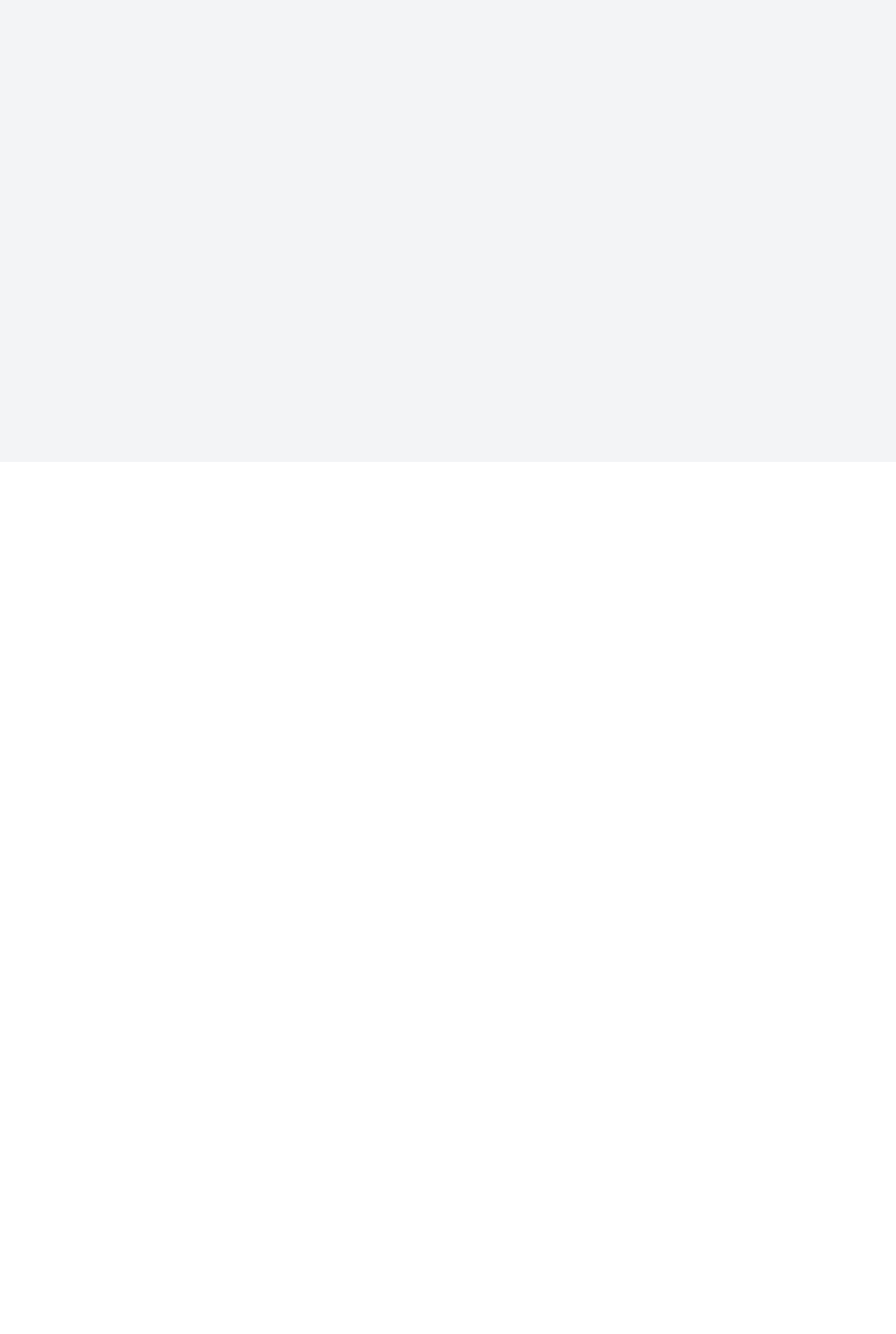
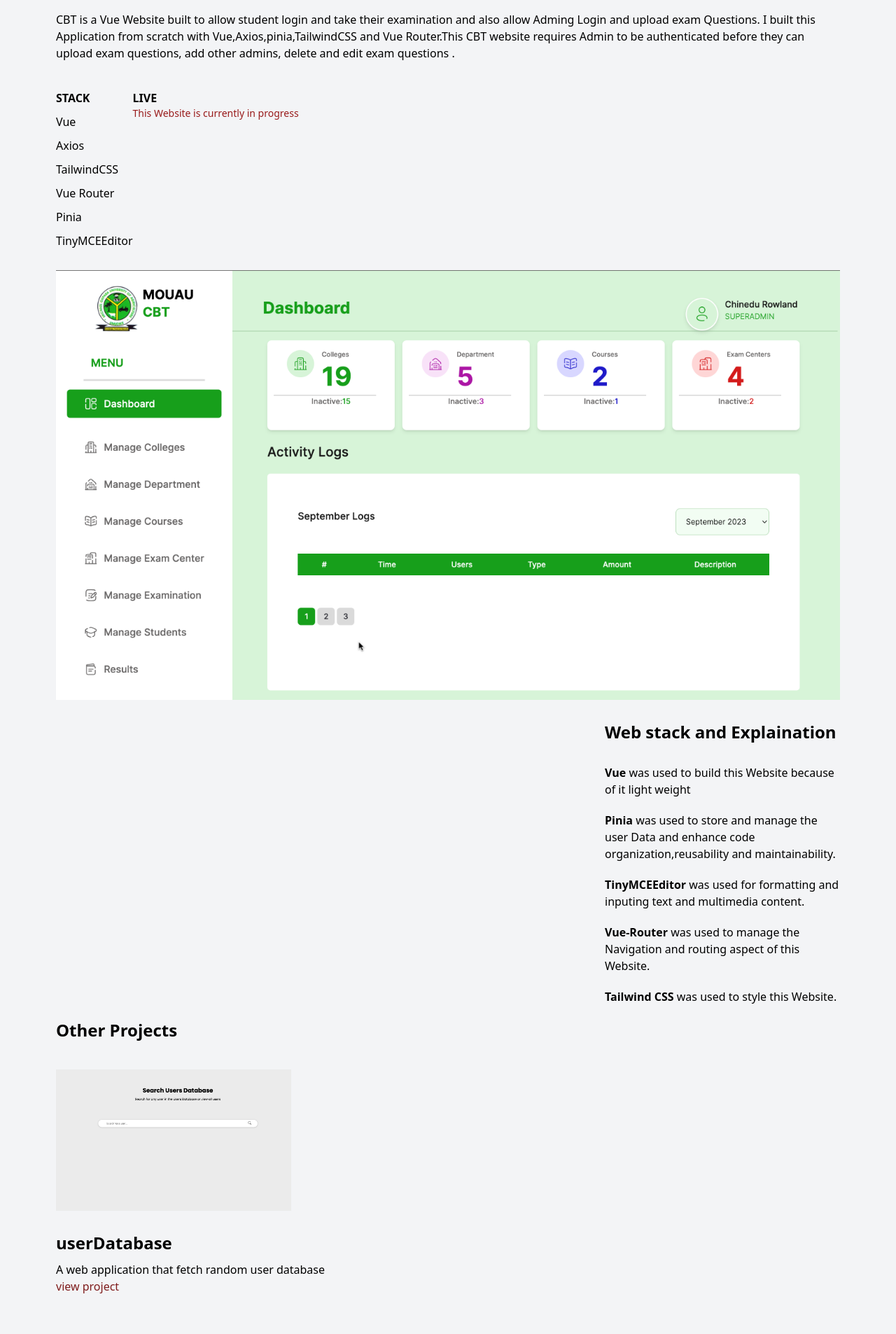
Before and after one commit to Gift-01/portfolio, a Vue app: page /cbt in a window 1280 px wide. Before the commit this address had no page. Shown: the part 140-2046 px from the top of the page at 70% size. Before the commit the page ends 800 px from the top, so only its background shows below. Built offline with nearby package versions, Linux system fonts and the light colour scheme.

Commit message:
Added cbt page

```diff
--- a/src/Layout/ContactLayout.vue
+++ b/src/Layout/ContactLayout.vue
@@ -64,7 +64,7 @@
               />
               <p>+2348108082491</p>
               <a
-                href="https://wa.me/08108082491? text=hi"
+                href="mailto:kristagift@gmail.com"
                 target="_blank"
                 class="hover:underline"
               >
--- a/src/Layout/HomeLayout.vue
+++ b/src/Layout/HomeLayout.vue
@@ -20,7 +20,10 @@
         <a href="https://github.com/Gift-01" target="_blank">
           <img :src="github" class="w-[30px] h-[30px] rounded-[50%]" />
         </a>
-        <a href="https://www.linkedin.com/in/gift-okoro-b526b7230/">
+        <a
+          href="https://www.linkedin.com/in/gift-okoro-b526b7230/"
+          target="_blank"
+        >
           <img :src="linkedIn" class="w-[30px] h-[30px] rounded-[50%]" />
         </a>
       </div>
@@ -28,7 +31,7 @@
         class="flex flex-col text-center justify-center bg-gray-600 rounded w-[100px] p-[10px] mx-36 md:mx-[42rem] border-white border-2"
       >
         <a
-          href="https://drive.google.com/file/d/1NiVSOMxrViNDjcQI6TqnzXDKKHu6D0sk/view?usp=sharing"
+          href="https://docs.google.com/document/d/1brdep52JRd2MqjELyanhDsH-lJr8D5jKjP-nHubWF8c/edit?usp=sharing"
           target="_blank"
         >
           <button class="text-white">View CV</button>
--- a/src/Layout/PortfolioLayout.vue
+++ b/src/Layout/PortfolioLayout.vue
@@ -9,13 +9,13 @@
       <div class="container">
         <div>
           <div class="box">
-            <img :src="databasePreview" />
+            <img src="../assets/CBT.png" />
           </div>
           <div
             class="border-solid border-2 border-light-blue-500 rounded-md text-center p-2 m-6 text-gray-100 bg-gray-700 hover:text-gray-900 hover:bg-gray-50"
           >
-            <router-link to="/userDatabase">
-              <button>View Website</button>
+            <router-link to="/cbt">
+              <button class="text-center">View Project</button>
             </router-link>
           </div>
         </div>
@@ -33,13 +33,13 @@
         </div>
         <div>
           <div class="box">
-            <img :src="counterAppPreview" />
+            <img :src="databasePreview" />
           </div>
           <div
             class="border-solid border-2 border-light-blue-500 rounded-md text-center p-2 m-6 text-gray-100 bg-gray-700 hover:text-gray-900 hover:bg-gray-50"
           >
-            <router-link to="/CareFinder">
-              <button class="text-center">View Project</button>
+            <router-link to="/userDatabase">
+              <button>View Website</button>
             </router-link>
           </div>
         </div>
--- a/src/router/index.js
+++ b/src/router/index.js
@@ -1,14 +1,14 @@
 import { createRouter, createWebHistory } from "vue-router";
 import TheHome from "@/views/TheHome.vue";
 import TheShopify from "../views/TheShopify.vue";
-import CareFinder from "../views/CareFinder.vue";
 import UserDatabase from "../views/userDatabase.vue";
+import CbtWebsite from "../views/CbtWebsite.vue";
 
 const routes = [
   { path: "/", name: "App", component: TheHome },
   { path: "/TheShopify", name: "TheShopify", component: TheShopify },
-  { path: "/CareFinder", name: "CareFinder", component: CareFinder },
   { path: "/userDatabase", name: "userDatabase", component: UserDatabase },
+  { path: "/cbt", name: "cbtWebsite", component: CbtWebsite },
 ];
 
 const router = createRouter({
--- a/src/views/CareFinder.vue
+++ /dev/null
@@ -1,3 +0,0 @@
-<template>
-  <div>Carefinder APP</div>
-</template>
--- /dev/null
+++ b/src/views/CbtWebsite.vue
@@ -0,0 +1,122 @@
+<template>
+  <div class="w-full h-full p-8 md:p-20">
+    <div>
+      <h1 class="flex text-center justify-center text-3xl font-medium">
+        CBT WEBSITE
+      </h1>
+      <p class="my-[20px] py-[20px] flex text-left">
+        CBT is a Vue Website built to allow student login and take their
+        examination and also allow Adming Login and upload exam Questions. I
+        built this Application from scratch with Vue,Axios,pinia,TailwindCSS and
+        Vue Router.This CBT website requires Admin to be authenticated before
+        they can upload exam questions, add other admins, delete and edit exam
+        questions .
+      </p>
+      <div class="flex">
+        <div class="flex flex-col gap-y-[10px]">
+          <h2 class="font-bold">STACK</h2>
+          <p>Vue</p>
+          <p>Axios</p>
+          <p>TailwindCSS</p>
+          <p>Vue Router</p>
+          <p>Pinia</p>
+          <p>TinyMCEEditor</p>
+        </div>
+        <div>
+          <h2 class="font-bold">LIVE</h2>
+          <p class="text-red-800 text-sm">
+            This Website is currently in progress
+          </p>
+        </div>
+      </div>
+    </div>
+    <img src="../assets/CBT.png" class="py-[30px]" />
+    <div class="flex flex-col items-end">
+      <div class="w-[100%] md:w-[30%] flex flex-col gap-y-[20px] mb-[20px]">
+        <h2 class="font-bold text-2xl pb-[10px]">Web stack and Explaination</h2>
+        <p>
+          <b>Vue</b> was used to build this Website because of it light weight
+        </p>
+        <p>
+          <b> Pinia</b> was used to store and manage the user Data and enhance
+          code organization,reusability and maintainability.
+        </p>
+        <p>
+          <b> TinyMCEEditor</b> was used for formatting and inputing text and
+          multimedia content.
+        </p>
+        <p>
+          <b> Vue-Router</b> was used to manage the Navigation and routing
+          aspect of this Website.
+        </p>
+
+        <p><b> Tailwind CSS</b> was used to style this Website.</p>
+      </div>
+    </div>
+    <!-- <div class="flex flex-col items-start">
+      <div class="w-[100%] md:w-[30%] flex flex-col gap-y-[20px]">
+        <h2 class="font-bold text-2xl pb-[10px]">
+          Problems and Thought Process
+        </h2>
+        <p>
+          Like Most Projects, I ran into a few bumps on the way, one particular
+          area is Route Guard. I realized how important is it to protect your
+          route so that any one does not have acess to your products or page
+          without signing up.
+        </p>
+        <p>I hard to learn how to implement Route Guard and learn more Vuex</p>
+      </div>
+    </div> -->
+    <!-- <img :src="login" alt="" class="py-[30px]" />
+    <img :src="products" alt="" class="py-[30px]" /> -->
+    <!-- <div class="flex flex-col items-end py-[30px]">
+      <div class="w-[100%] md:w-[30%] flex flex-col gap-y-[20px]">
+        <h2 class="font-bold text-2xl pb-[10px]">Lessons Learned</h2>
+        <p>
+          This is my first vue project and I learnt a lot of lesson Some of the
+          most important lesson I learnt during this project are:
+        </p>
+        <ol class="list-decimal pl-4">
+          <li>AuthGuard</li>
+          <li>API Integration</li>
+          <li>Vuex</li>
+          <li>VUe Router</li>
+          <li>Authentication</li>
+        </ol>
+      </div>
+    </div> -->
+    <div>
+      <h2 class="font-bold text-2xl pb-[10px]">Other Projects</h2>
+      <img :src="database" alt="" class="py-[30px] w-[30%]" />
+      <h2 class="font-bold text-2xl pb-[10px]">userDatabase</h2>
+      <p>A web application that fetch random user database</p>
+      <a
+        href="https://gift-random-user-database.netlify.app/"
+        class="text-red-900 hover:underline"
+        >view project</a
+      >
+      <contactme />
+    </div>
+  </div>
+</template>
+
+<script>
+import Shopify from "../assets/e-commerce.png";
+import login from "../assets/login.png";
+import products from "../assets/products.png";
+import database from "../assets/database.png";
+import contactme from "./ContactMe.vue";
+
+export default {
+  components: { contactme },
+
+  data: function () {
+    return {
+      Shopify: Shopify,
+      login: login,
+      products: products,
+      database: database,
+    };
+  },
+};
+</script>
--- a/src/views/TheSkills.vue
+++ b/src/views/TheSkills.vue
@@ -10,11 +10,12 @@
       <div class="w-2/4 mb-20 flex flex-col gap-y-[20px]">
         <p>HTML 5</p>
         <p>CSS 3</p>
-        <p>Styled Component</p>
         <p>Javascript</p>
+        <p>Vue.js</p>
       </div>
       <div class="w-2/4 mb-4 flex flex-col gap-y-[20px]">
-        <p>Typescript</p>
+        <p>TailwindCSS</p>
+        <p>Styled Component</p>
         <p>React.JS</p>
         <p>Quasar</p>
       </div>
```
Also changed, not shown: src/assets/CBT.png (added).
